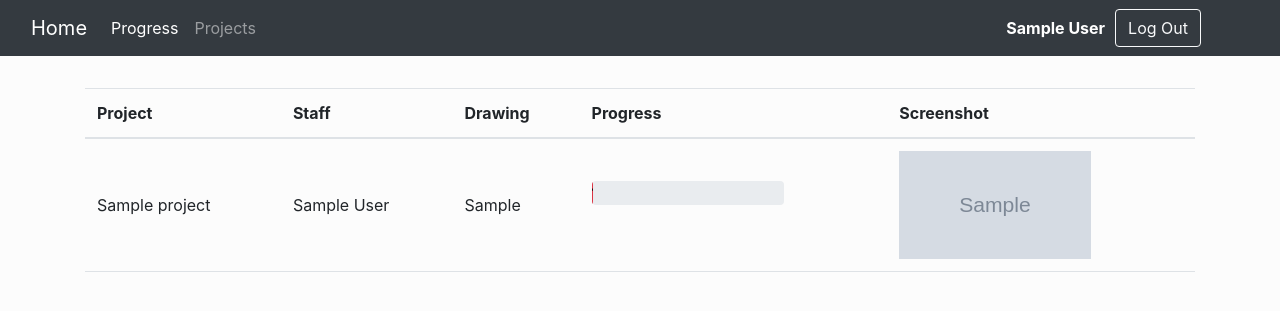
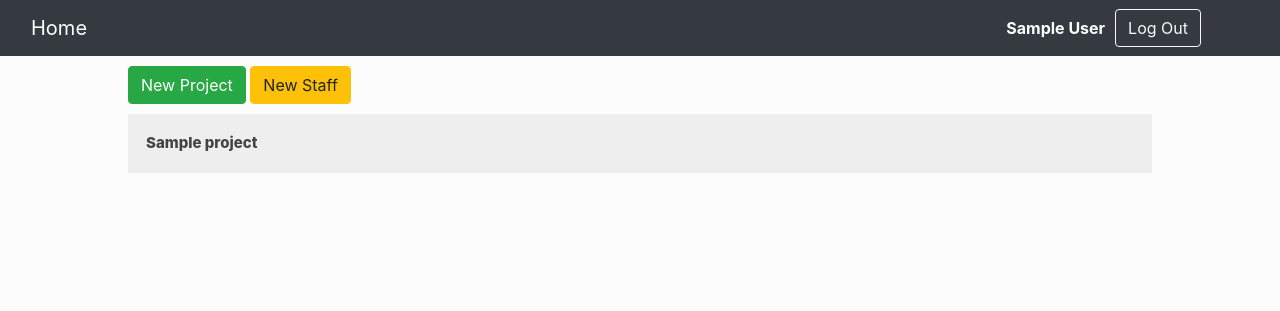
Before and after one commit to avdhari/hod-status, a Django app: page / in a window 1280 px wide. Shown: the top 311 px of the page. Run offline with Django 3.2, Linux system fonts and the light colour scheme; a user stored in the database is signed in; tables that the repository leaves empty hold one stand-in row (values such as "Sample post"); grey boxes marked "Sample" are stand-in pictures; some libraries are stand-ins or nearby versions.

Commit message:
table collapse, init: slug

```diff
--- a/static/css/main.css
+++ b/static/css/main.css
@@ -1,13 +1,25 @@
 html body {
     background-color: #fcfcfc;
 }
+
+a{
+	text-decoration: none;
+}
+
+.base-container{
+	margin-left: 10%;
+	margin-right: 10%;
+}
+
 .table-class{
     margin-top: 2rem;
+	display: flex;
+	align-items: center;
 }
 
 .progress{
 	height: 1.5rem;
-	width: 12rem;
+	width: 20rem;
 }
 
 .progress-bar{
@@ -17,13 +29,16 @@ html body {
 }
 
 
-.card .progress{
-  height: 2rem;
+.card{
+	height: 10rem;
+	width: 18rem;
+	background-color: #f7f7f7;
+	color: black;
 }
 
-
-.card{
-  background-color: #f7f7f7;
+.card-header{
+	font-size: 28px;
+	font-weight: bold;
 }
 
 
@@ -123,3 +138,45 @@ html body {
 	display: flex;
 	align-items: center;
 }
+
+
+.controls{
+	margin-top: 10px;
+}
+
+.admin-controls{
+	margin-left: auto;
+	margin-right: 0;
+}
+
+
+.collapsible {
+  background-color: #eee;
+  color: #444;
+  cursor: pointer;
+  padding: 18px;
+  width: 100%;
+  border: none;
+  text-align: left;
+  outline: none;
+  font-size: 15px;
+  margin-top: 10px;
+  font-weight: 800;
+
+}
+
+.collapsible:hover {
+  background-color: #ccc;
+}
+
+.collapsible-content {
+  padding: 0 18px;
+  display: none;
+  overflow: hidden;
+  background-color: #f1f1f1;
+}
+
+
+.nav-brand{
+	margin-left: 20px;
+}
--- a/static/js/main.js
+++ b/static/js/main.js
@@ -1,27 +1,14 @@
-// Execute this after the site is loaded.
-$(function() {
-    // Find list items representing folders and
-    // style them accordingly.  Also, turn them
-    // into links that can expand/collapse the
-    // tree leaf.
-    $('li > ul').each(function(i) {
-        // Find this list's parent list item.
-        var parentLi = $(this).parent('li');
+var coll = document.getElementsByClassName("collapsible");
+var i;
 
-        // Style the list item as folder.
-        parentLi.addClass('folder');
-
-        // Temporarily remove the list from the
-        // parent list item, wrap the remaining
-        // text in an anchor, then reattach it.
-        var subUl = $(this).remove();
-        parentLi.wrapInner('<a/>').find('a').click(function() {
-            // Make the anchor toggle the leaf display.
-            subUl.toggle();
-        });
-        parentLi.append(subUl);
-    });
-
-    // Hide all lists except the outermost.
-    $('ul ul').hide();
-});
+for (i = 0; i < coll.length; i++) {
+  coll[i].addEventListener("click", function() {
+    this.classList.toggle("active");
+    var content = this.nextElementSibling;
+    if (content.style.display === "block") {
+      content.style.display = "none";
+    } else {
+      content.style.display = "block";
+    }
+  });
+}
--- a/status/forms.py
+++ b/status/forms.py
@@ -21,4 +21,4 @@ class NewUserForm(UserCreationForm):
 class NewProgressForm(forms.ModelForm):
     class Meta:
         model = ProgressOfProject
-        fields = '__all__'
+        fields = ('project', 'drawing', 'progress', 'image')
--- a/status/models.py
+++ b/status/models.py
@@ -1,5 +1,6 @@
 from django.db import models
 from django.db.models.deletion import PROTECT
+from django.utils.text import slugify
 from django.core.validators import MaxValueValidator
 from django.contrib.auth.models import AbstractUser
 from django.utils.translation import gettext_lazy as _
@@ -35,9 +36,15 @@ class Project(BaseModel):
     client_id = models.CharField(max_length=5)
     assigned_to = models.ForeignKey(User, on_delete=PROTECT)
     is_live = models.BooleanField(default=True)
+    slug = models.SlugField(blank=True)
 
     def __str__(self):
         return str(self.name)
+
+    def save(self, *args, **kwargs):
+        if not self.slug:
+            self.slug = slugify(self.name)
+        super(Project, self).save(*args, **kwargs)
 
 
 class ProgressOfProject(BaseModel):
--- a/status/urls.py
+++ b/status/urls.py
@@ -8,7 +8,7 @@ urlpatterns = [
     path('', views.home_view, name="home"),
     path('base/', views.base_view, name="base"),
     path('register/', views.register_request, name="register"),
-    path('new-progress/', views.new_progress, name='new-progress')
+    path('new-progress/', views.new_progress, name="new-progress"),
 ]
 
 
--- a/status/views.py
+++ b/status/views.py
@@ -1,12 +1,15 @@
+from cmath import log
 from django.shortcuts import render, redirect
 from django.http import HttpResponse
-from django.contrib.auth.decorators import login_required
+from django.contrib.auth.decorators import login_required, permission_required, user_passes_test
 from django.contrib.auth import login
 from django.contrib import messages
+from django.template import context
 from .forms import NewUserForm, NewProgressForm
 from .models import Project, ProgressOfProject
 
 
+@login_required
 def register_request(request):
     if request.method == "POST":
         form = NewUserForm(request.POST)
@@ -29,20 +32,23 @@ def base_view(request):
 
 @login_required
 def home_view(request):
+    current_user = request.user
     projects = Project.objects.all().order_by('-id')
+    project = Project.objects.get(assigned_to=current_user)
     progress = ProgressOfProject.objects.all().order_by('-id')
+
     context = {
         'projects': projects,
         'progress': progress,
     }
 
-    current_user = request.user
     if current_user.is_superuser:
         return render(request, 'status/admin.html', context)
     else:
         return render(request, 'status/staff.html', context)
 
 
+@login_required
 def new_progress(request):
     if request.method == "POST":
         progress_form = NewProgressForm(request.POST, request.FILES)
--- a/templates/status/admin.html
+++ b/templates/status/admin.html
@@ -3,25 +3,41 @@
 {% block title %} console | hod {% endblock %}
 
 {% block content %}
+<div class="controls">
+  <div class="admin-controls">
+    <a href="#" class="btn btn-success">New Project</a>
+    <a href="#" class="btn btn-warning">New Staff</a>
+  </div>
+</div>
+
+
+{% for project in projects %}
+
+
+
+ <button type="button" class="collapsible">{{project.name}}</button>
+ <div class="collapsible-content">
+
       <div class="table-class">
         <table class="table">
             <thead>
               <tr>
-        <!-- <th scope="col">Sl No</th> -->
-        <th scope="col">Project</th>
                 <th scope="col">Staff</th>
                 <th scope="col">Drawing</th>
                 <th scope="col">Progress</th>
-        <th scope="col">Screenshot</th>
+                <th scope="col" >Screenshot</th>
 
 
               </tr>
             </thead>
+
           {% for p in progress %}
+            {% if p.project.name == project.name %}
+
+
+
                 <tbody>
-      <tr  class="progress-wrap">
-        <!-- <th scope="row">{{p.id}}</th> -->
-        <td>{{p.project.name}}</td>
+                  <tr>
                     <td>{{p.project.assigned_to}}</td>
                     <td>{{p.drawing}}</td>
                     <td>
@@ -43,50 +59,20 @@
                         {% endif %}
                     </td>
                     <td>
-          <a href="{{p.image.url}}" alt="">
-            <img src="{{p.image.url}}" class="progress-screenshot alt="">
+                      <a href="{{p.image.url}}" target="_blank" alt="">
+                        <img src="{{p.image.url}}" class="progress-screenshot">
                       </a>
                     </td>
 
                   </tr>
                 </tbody>
-
-
+              {% endif %}
           {% endfor %}
 
-<!-- <div class="row row-cols-1 row-cols-md-3 g-4">
-
-  {% for p in progress %}
-  <div class="col">
-      <div class="card border-dark card-text-main mb-3" style="max-width: 18rem;">
-        <div class="card-header">{{p.project.name}}</div>
-        <div class="card-body">
-          <h5 class="card-title">{{p.project.assigned_to}}</h5>
-          <p class="card-text">{{p.drawing}}</p>
-            {% if p.progress <= 50 %}
-            <div class="progress">
-              <div class="progress-bar bg-danger" role="progressbar" style="width: {{p.progress}}%">{{p.progress}}%</div>
-            </div>
-
-            <br>
-            {% elif p.progress > 50 and p.progress <= 75 %}
-            <div class="progress">
-              <div class="progress-bar bg-warning" role="progressbar" style="width: {{p.progress}}%">{{p.progress}}%</div>
-            </div>
-            <br>
-            {% else %}
-            <div class="progress">
-              <div class="progress-bar bg-success" role="progressbar" style="width: {{p.progress}}%">{{p.progress}}%</div>
-            </div>
-            {% endif %}
-
-        </div>
+        </table>
       </div>
     </div>
 {% endfor %}
-</div> -->
-
-
 
 
 {% endblock %}
--- a/templates/status/base.html
+++ b/templates/status/base.html
@@ -17,11 +17,7 @@
     <script src="http://code.jquery.com/jquery-1.11.0.min.js"></script>
     <link rel="stylesheet" href="https://stackpath.bootstrapcdn.com/bootstrap/4.1.3/css/bootstrap.min.css" integrity="sha384-MCw98/SFnGE8fJT3GXwEOngsV7Zt27NXFoaoApmYm81iuXoPkFOJwJ8ERdknLPMO" crossorigin="anonymous">
     <link rel="stylesheet" href="https://use.fontawesome.com/releases/v5.6.1/css/all.css" integrity="sha384-gfdkjb5BdAXd+lj+gudLWI+BXq4IuLW5IT+brZEZsLFm++aCMlF1V92rMkPaX4PP" crossorigin="anonymous">
-
-
-
-    <link rel="stylesheet" href="{% static '/css/main.css' %}">
-    <!-- <script language="JavaScript" type="text/javascript" src="{% static 'js/main.js' %}"></script> -->
+    <link rel="stylesheet" href="{% static 'css/main.css' %}">
 </head>
 
 <body>
@@ -29,19 +25,21 @@
 
       <nav class="navbar navbar-expand-lg navbar-dark bg-dark">
         <div class="container-fluid">
-          <a class="navbar-brand" href="#">Home</a>
+          <a class="navbar-brand" href="{% url 'home' %}">Home</a>
           <button class="navbar-toggler" type="button" data-bs-toggle="collapse" data-bs-target="#navbarNav" aria-controls="navbarNav" aria-expanded="false" aria-label="Toggle navigation">
             <span class="navbar-toggler-icon"></span>
           </button>
           <div class="collapse navbar-collapse" id="navbarNav">
-            <ul class="navbar-nav">
+            <!-- <ul class="navbar-nav">
+
               <li class="nav-item">
-                <a class="nav-link active" aria-current="page" href="{% url 'home' %}">Progress</a>
+                <a class="nav-link active" href="#">Projects</a>
               </li>
+
               <li class="nav-item">
-                <a class="nav-link" href="#">Projects</a>
+                <a class="nav-link active" aria-current="page" href="#">Progress</a>
               </li>
-            </ul>
+            </ul> -->
 
                 <!-- <p><a href="{% url 'logout' %}">Log Out</a></p> -->
             <div class="collapse navbar-collapse" id="navbarSupportedContent">
@@ -57,13 +55,13 @@
       </nav>
   {% endif %}
 
-      <div class="container" >
+      <div class="base-container">
         {% block content %}
 
 
         {% endblock %}
       </div>
 
-
+    <script src="{% static 'js/main.js' %}"></script>
 </body>
 </html>
--- a/templates/status/user_registration.html
+++ b/templates/status/user_registration.html
@@ -1,4 +1,7 @@
 {% extends "status/base.html" %}
+
+{% block title %} new user | hod {% endblock %}
+
 
 {% block content %}
 
```
Also changed, not shown: templates/status/staff.html (+30 -8 lines). Lines whose indentation alone changed are shown as unchanged.
